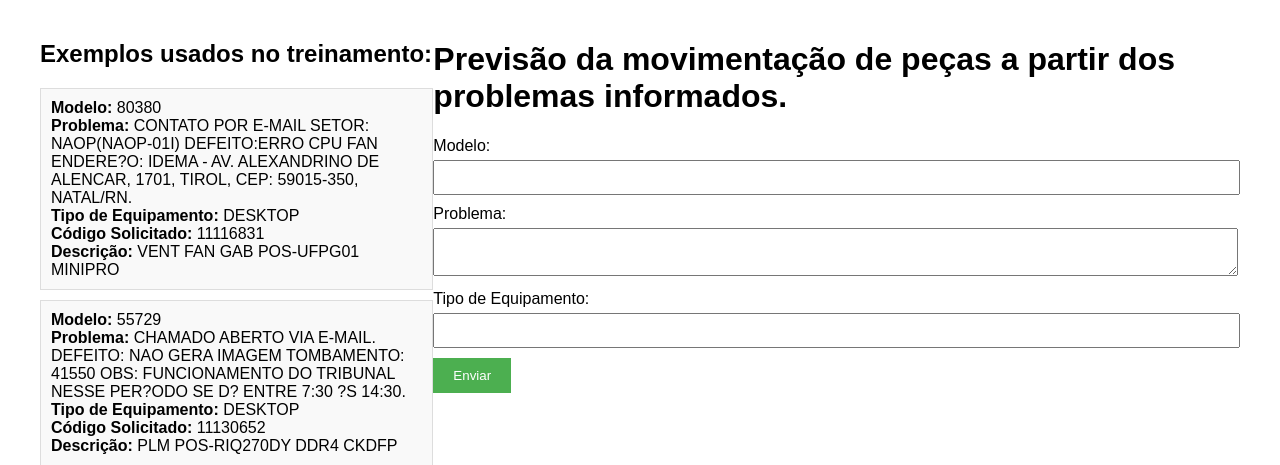
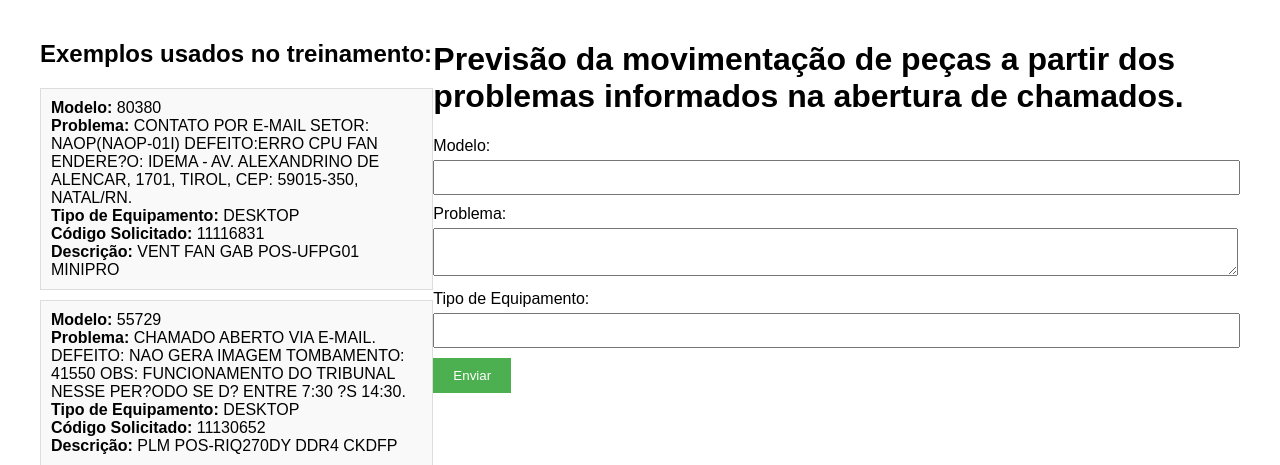
Before and after one commit to danielsilva83/app_assistAI_parts, a Flask app: page / in a window 1280 px wide. Shown: the top 465 px of the page. Run offline with Flask 3, Linux system fonts and the light colour scheme; parts of the project's set-up code (start-up, migrations or seed data) failed here and were passed over.

Commit message:
fix: fix

```diff
--- a/templates/index.html
+++ b/templates/index.html
@@ -3,7 +3,7 @@
 <head>
     <meta charset="UTF-8">
     <meta name="viewport" content="width=device-width, initial-scale=1.0">
-    <title>Previsão da movimentação de peças a partir dos problemas informados.</title>
+    <title>Previsão da movimentação de peças a partir dos problemas informados na abertura de chamados</title>
     <link rel="stylesheet" href="{{ url_for('static', filename='styles.css') }}">
     <script src="https://code.jquery.com/jquery-3.6.0.min.js"></script>
 </head>
@@ -26,7 +26,7 @@
             <button id="load-more">Mais Exemplos</button>
         </div>
         <div class="main-content">
-            <h1>Previsão da movimentação de peças a partir dos problemas informados.</h1>
+            <h1>Previsão da movimentação de peças a partir dos problemas informados na abertura de chamados.</h1>
             <form method="post">
 
 
```
Also changed, not shown: .github/workflows/static.yml.
